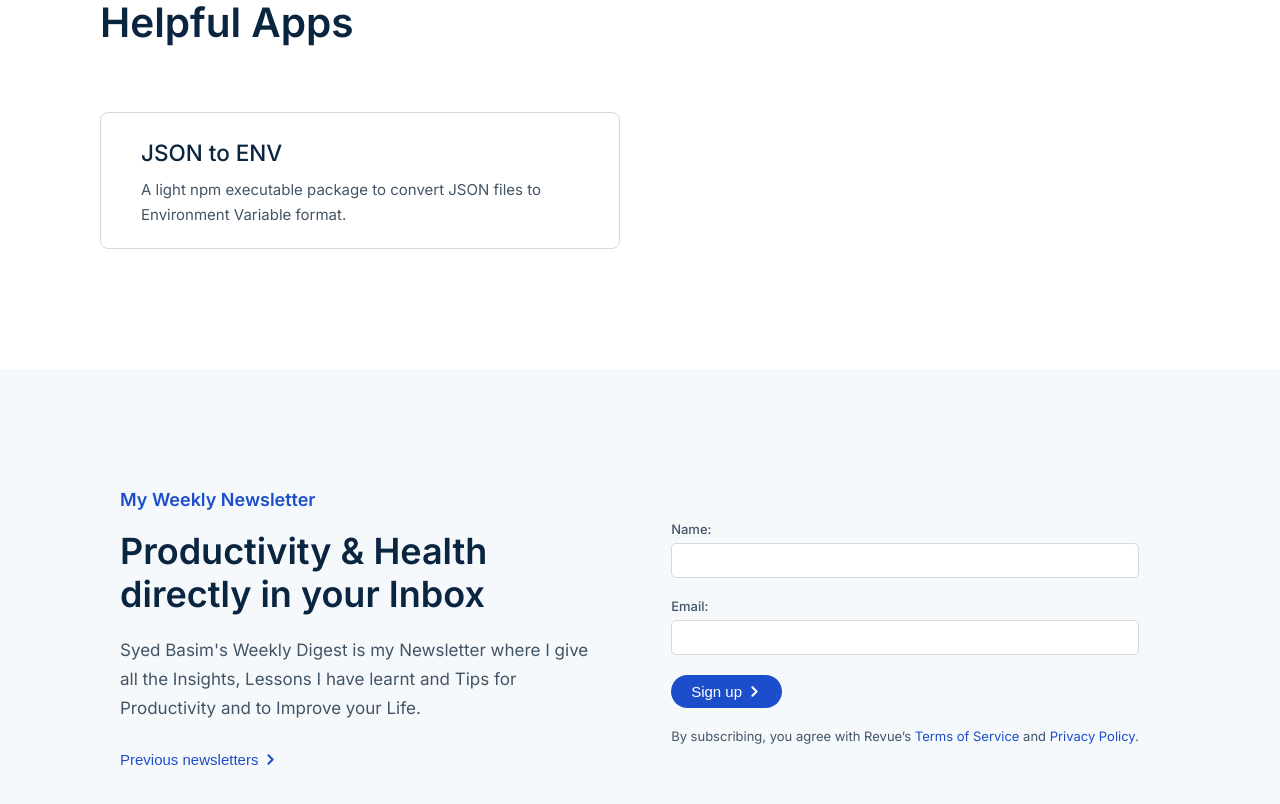
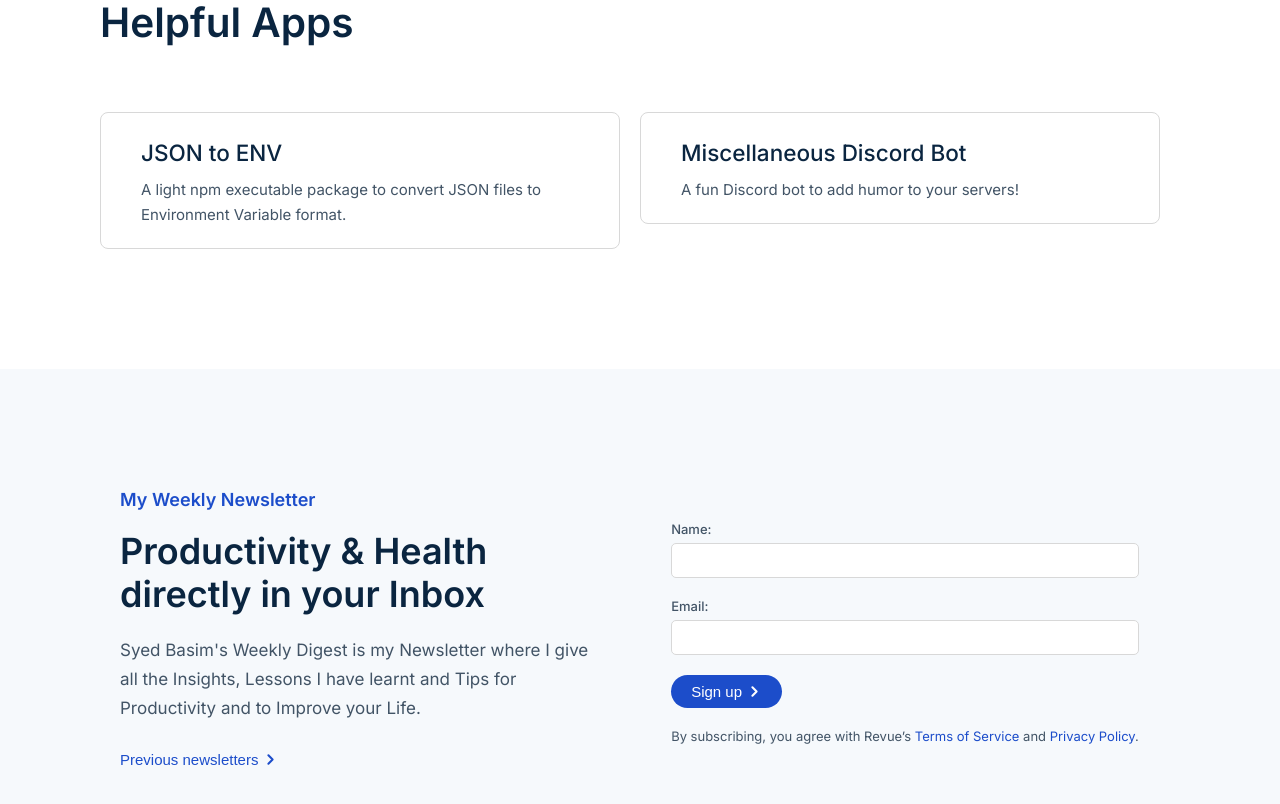
Before and after one commit to thesyedbasim/personal-website-v1, a Next.js app: page / in a window 1280 px wide. Shown: the part 3531-4335 px from the top of the page. Built offline with nearby package versions, Linux system fonts and the light colour scheme.

Commit message:
Add Misc Discord bot to Open Source

```diff
--- a/components/openSource/OpenSource.tsx
+++ b/components/openSource/OpenSource.tsx
@@ -15,6 +15,11 @@ const OpenSource = () => {
 					title: 'JSON to ENV',
 					body: 'A light npm executable package to convert JSON files to Environment Variable format.',
 					link: 'https://www.npmjs.com/package/json-to-env-var'
+				},
+				{
+					title: 'Miscellaneous Discord Bot',
+					body: 'A fun Discord bot to add humor to your servers!',
+					link: 'https://github.com/thesyedbasim/misc-bot'
 				}
 			]
 		});
```
